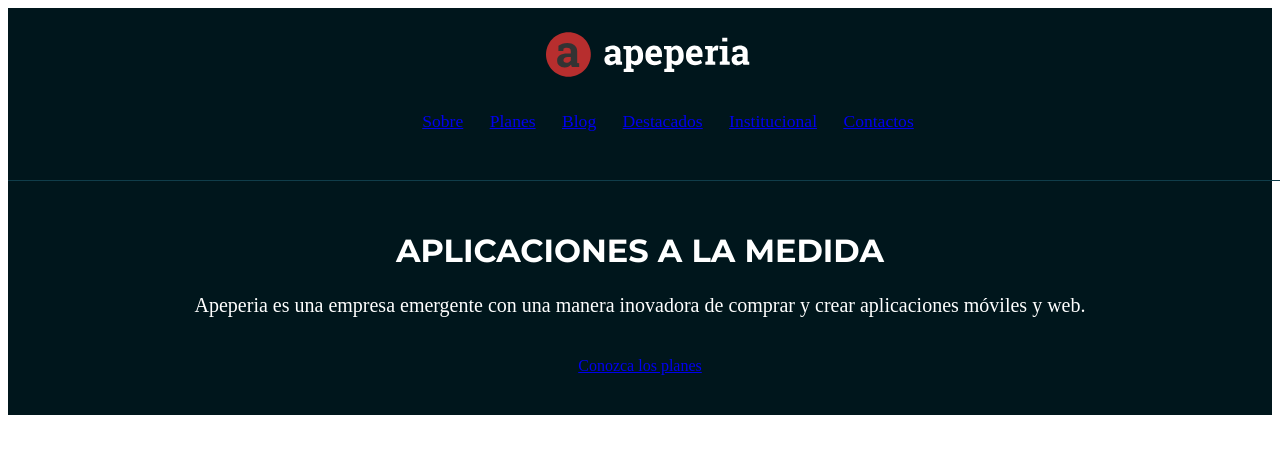
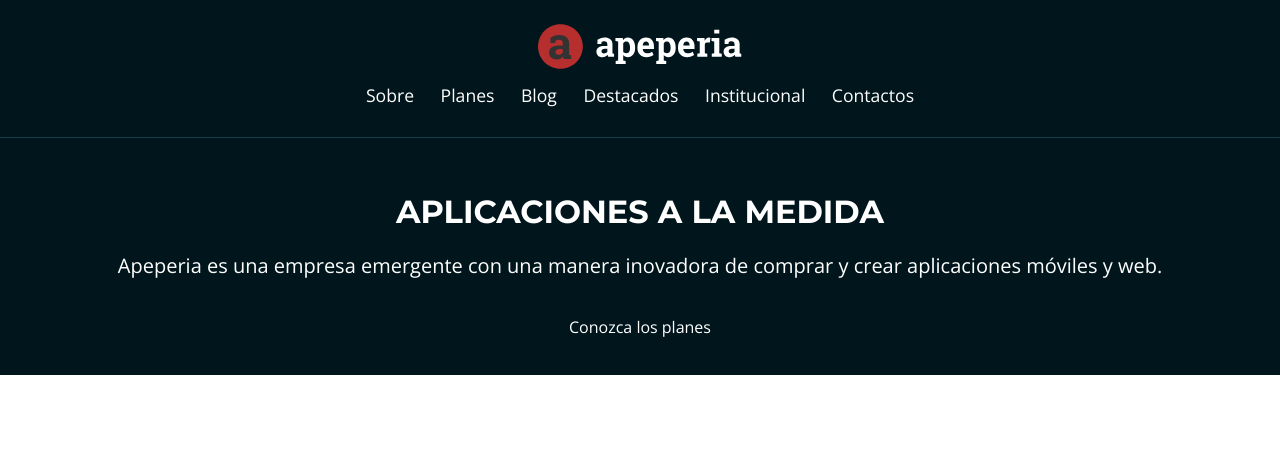
Before and after one commit to aster724/alura-apeperia, a plain HTML site: page index.html in a window 1280 px wide. Drawn offline with nearby package versions, Linux system fonts and the light colour scheme.

Commit message:
ingreso de bases.css

```diff
--- /dev/null
+++ b/css/bases.css
@@ -0,0 +1,3 @@
+body{
+    font-family: "Open Sans", sans-serif;
+}
--- a/index.html
+++ b/index.html
@@ -7,6 +7,8 @@
     <link href="https://fonts.googleapis.com/css2?family=Montserrat:wght@300;400;700&family=Open+Sans:wght@300;400;700&display=swap" rel="stylesheet">
     <link rel="stylesheet" href="./css/head.css">
     <link rel="stylesheet" href="./css/llamada.css">
+    <link rel="stylesheet" href="./css/reset.css">
+    <link rel="stylesheet" href="./css/bases.css">
 </head>
 <body>
     <header class="head">
```
